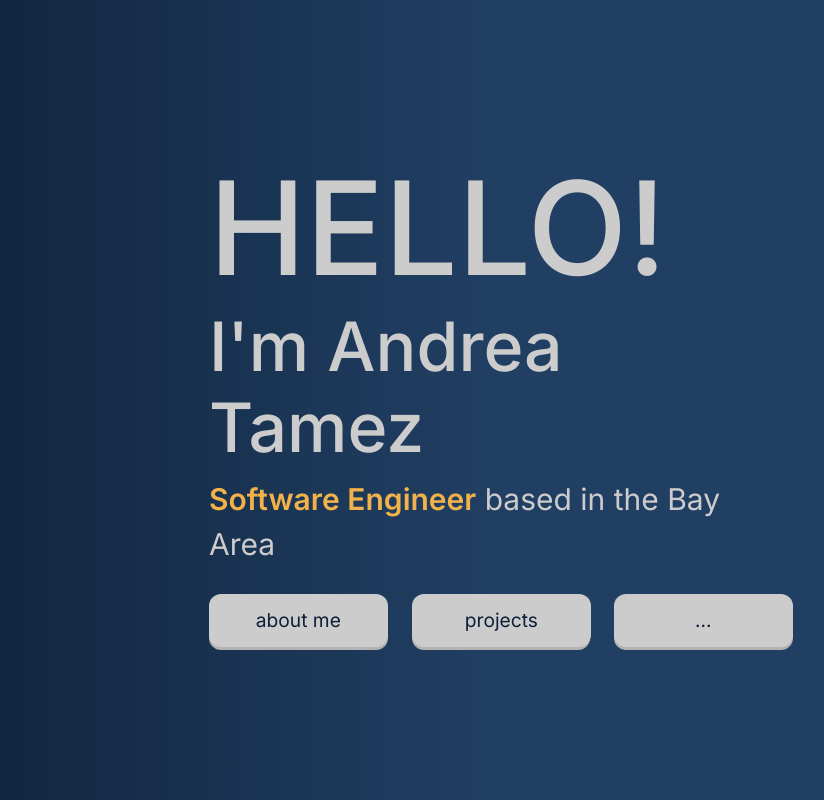
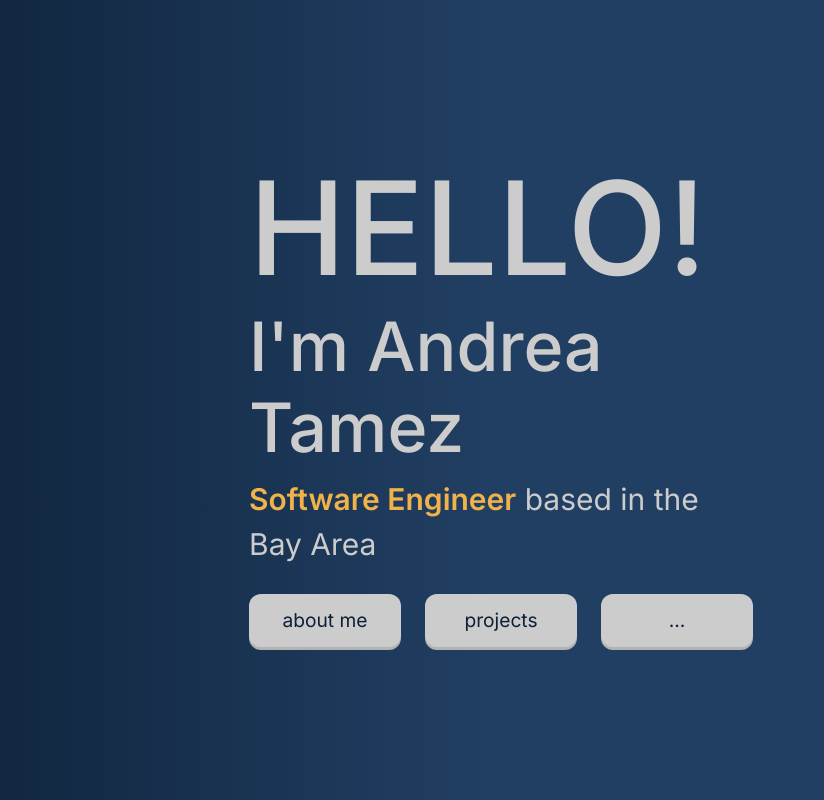
Before and after one commit to andreatamezm/andreatamezm.github.io, a plain HTML site: page index.html in a window 1280 px wide. Shown: the whole page, without its empty margins (139-963 px from the left). Drawn offline with nearby package versions, Linux system fonts and the light colour scheme.

Commit message:
iphone resize

```diff
--- a/index.html
+++ b/index.html
@@ -17,24 +17,24 @@
 
 <body class="background">
 
-  <div class="container" style="width: 76vh;">
+  <div class="container" style="width: 66vh;">
     <div class="row">
       <h1 id="hello_text">Hello!</h1>
       <h2 class="my_name">I'm Andrea Tamez</h2>
       <p class="my_intro"><span class="highlight">Software Engineer</span> based in the Bay Area</p>
     </div>
     <div class="row" style="padding-top: 15px;">
-      <div class="col-4">
+      <div class="col-4 col-xs-1">
         <a href="about.html"><button type="button" class="pushable">
             <span class="front">about me</span></button></a>
 
       </div>
-      <div class="col-4">
+      <div class="col-4 col-xs-1">
         <a href="projects.html"><button type="button" class="pushable">
             <span class="front">projects</span></button></a>
 
       </div>
-      <div class="col-4">
+      <div class="col-4 col-xs-1">
         <button class="pushable">
           <span class="front">
             ...
```
